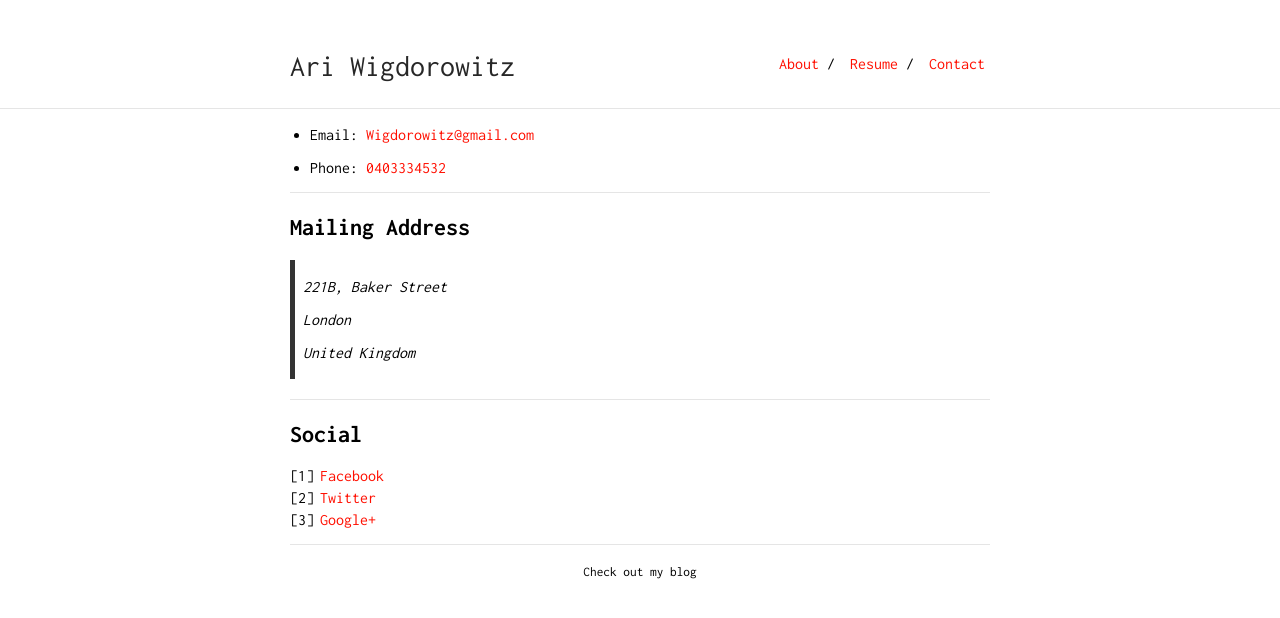
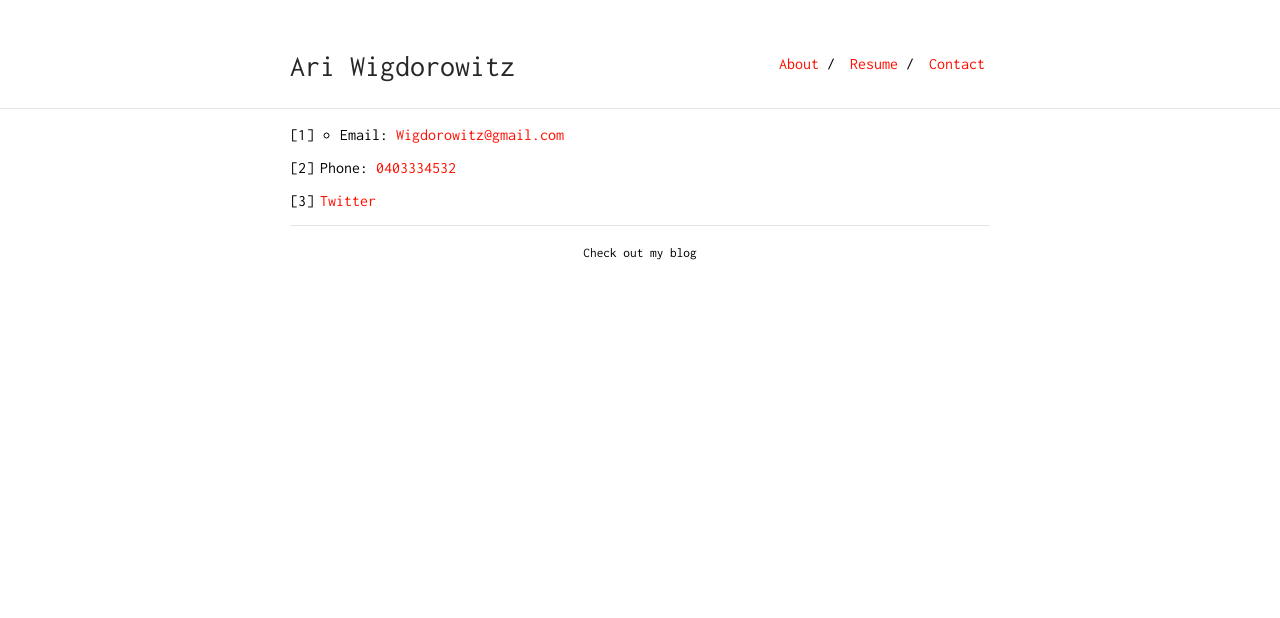
Before and after one commit to Wigdo/cv, a Jekyll site: the page built from contact.md, in a window 1280 px wide. Shown: the top 618 px of the page. Built offline with Jekyll 4.4.1, drawn with Linux system fonts in a browser that asks for light colours.

Commit message:
updated contact page

```diff
--- a/contact.md
+++ b/contact.md
@@ -3,24 +3,8 @@ layout: default
 is_contact: true
 ---
 
-* Email: [Wigdorowitz@gmail.com](mailto:Wigdorowitz@gmail.com)
+1. * Email: [Wigdorowitz@gmail.com](mailto:Wigdorowitz@gmail.com)
 
-* Phone: [0403334532](tel:0403334532)
+2.  Phone: [0403334532](tel:0403334532)
 
----
-
-## Mailing Address
-
-> 221B, Baker Street
->
-> London
->
-> United Kingdom
-
----
-
-## Social
-
-1. [Facebook](#)
-2. [Twitter](#wigda)
-3. [Google+](#)
+3. [Twitter](#wigda)
```
Also changed, not shown: index.md (+3 -3 lines).
